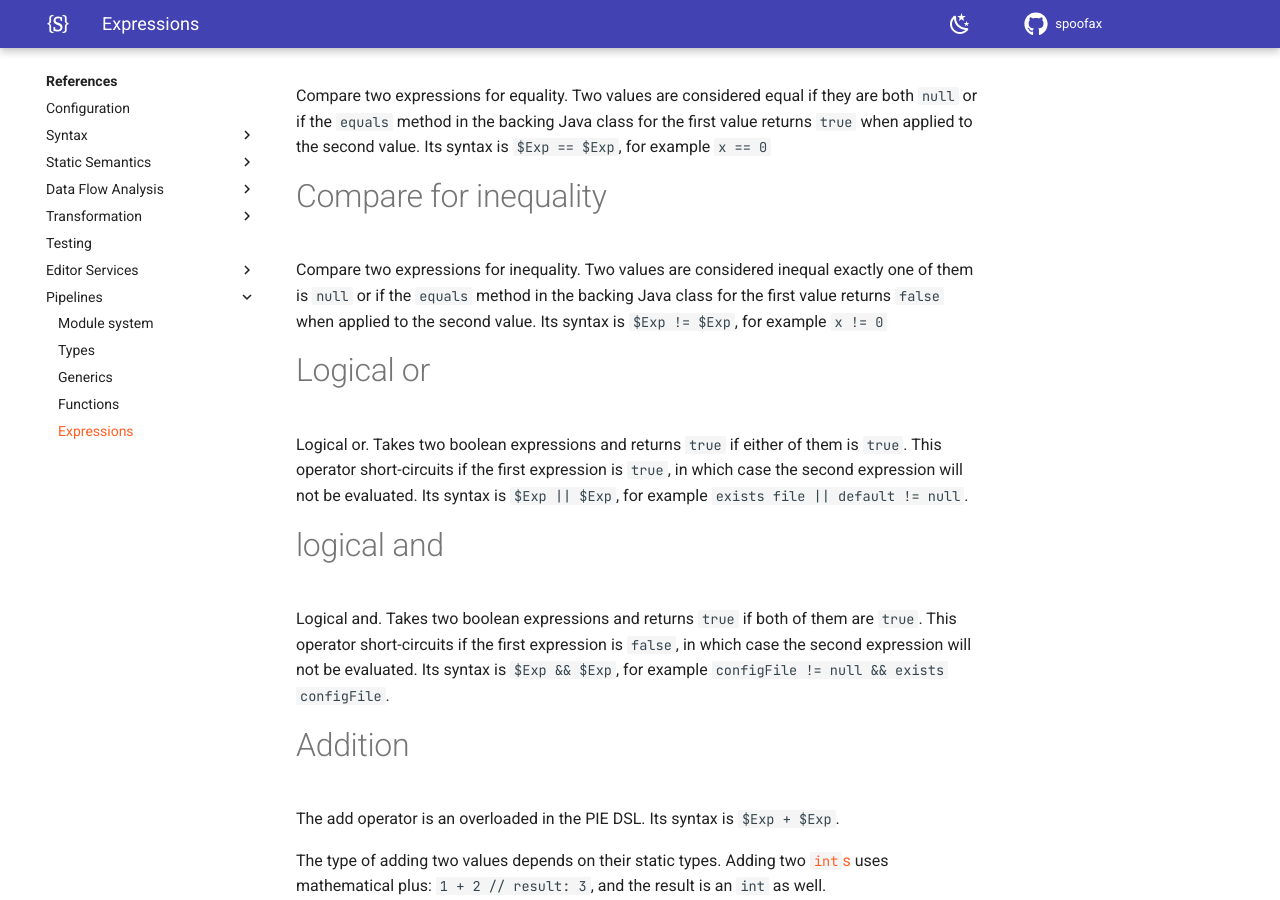
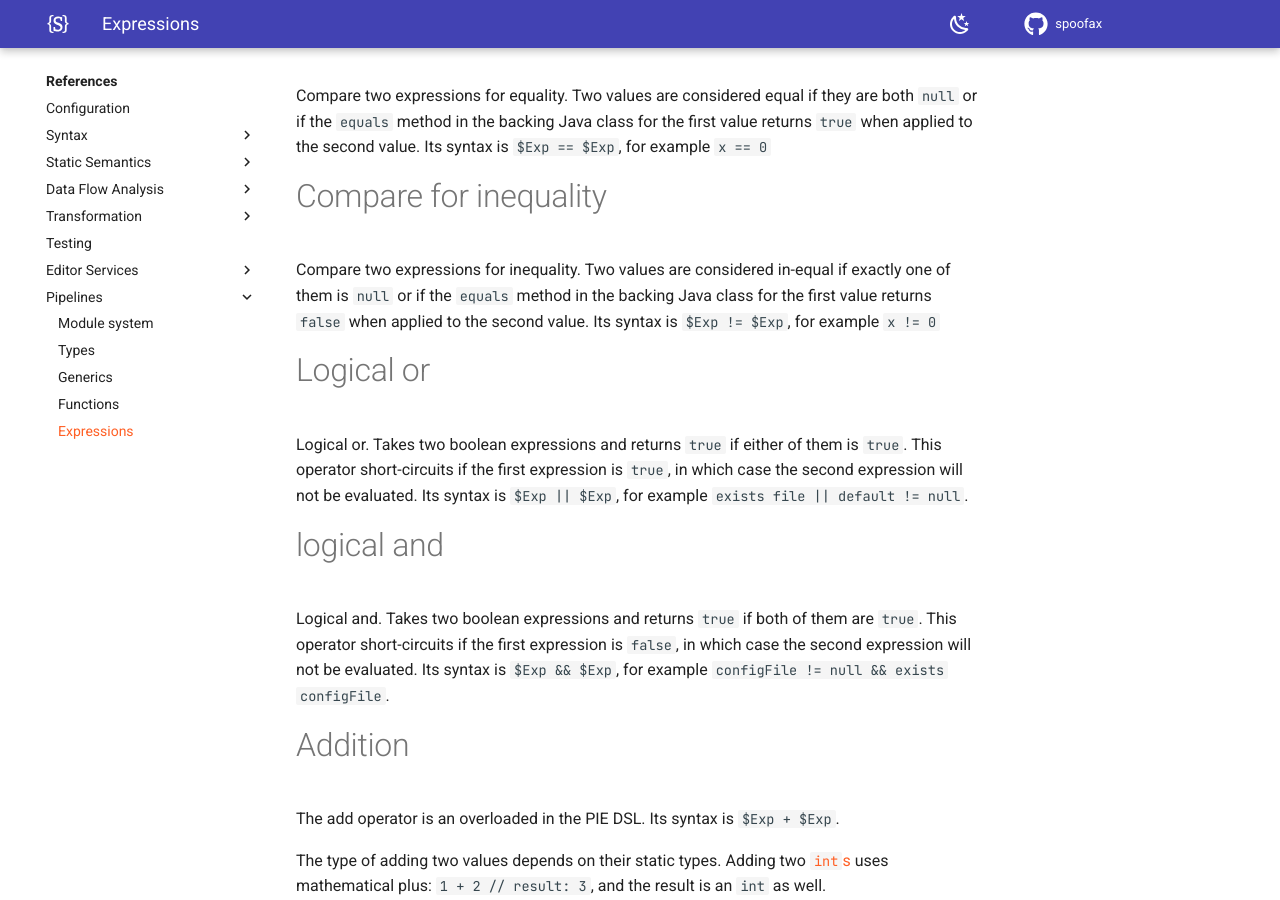
Before and after one commit to pdmosses/metaborg.github.io, an MkDocs documentation site: the page built from docs/references/pipelines/expressions.md, in a window 1280 px wide and 900 px high, scrolled down 1664 px. Built offline with MkDocs 1.6.1 and Material for MkDocs 9.7.7, drawn with Linux system fonts in a browser that asks for light colours; comment, search, counter and statistics services are not loaded.

Commit message:
Add missing word

```diff
--- a/docs/references/pipelines/expressions.md
+++ b/docs/references/pipelines/expressions.md
@@ -81,7 +81,7 @@ Its syntax is `$Exp == $Exp`, for example `x == 0`
 # Compare for inequality
 
 Compare two expressions for inequality.
-Two values are considered inequal exactly one of them is `null` or if the `equals` method in the backing Java class for the first value returns `false` when applied to the second value.
+Two values are considered in-equal if exactly one of them is `null` or if the `equals` method in the backing Java class for the first value returns `false` when applied to the second value.
 Its syntax is `$Exp != $Exp`, for example `x != 0`
 
 
```
